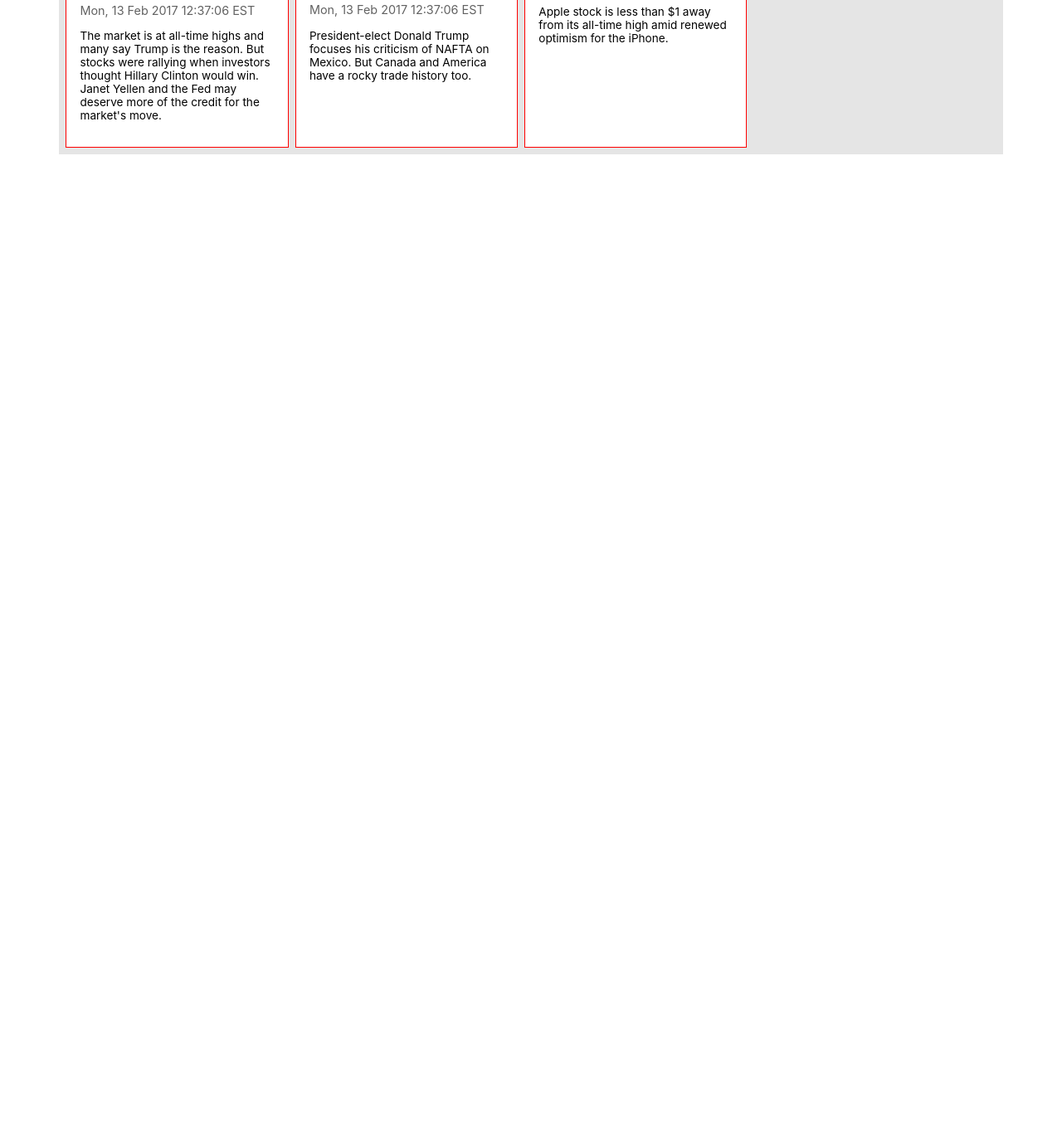
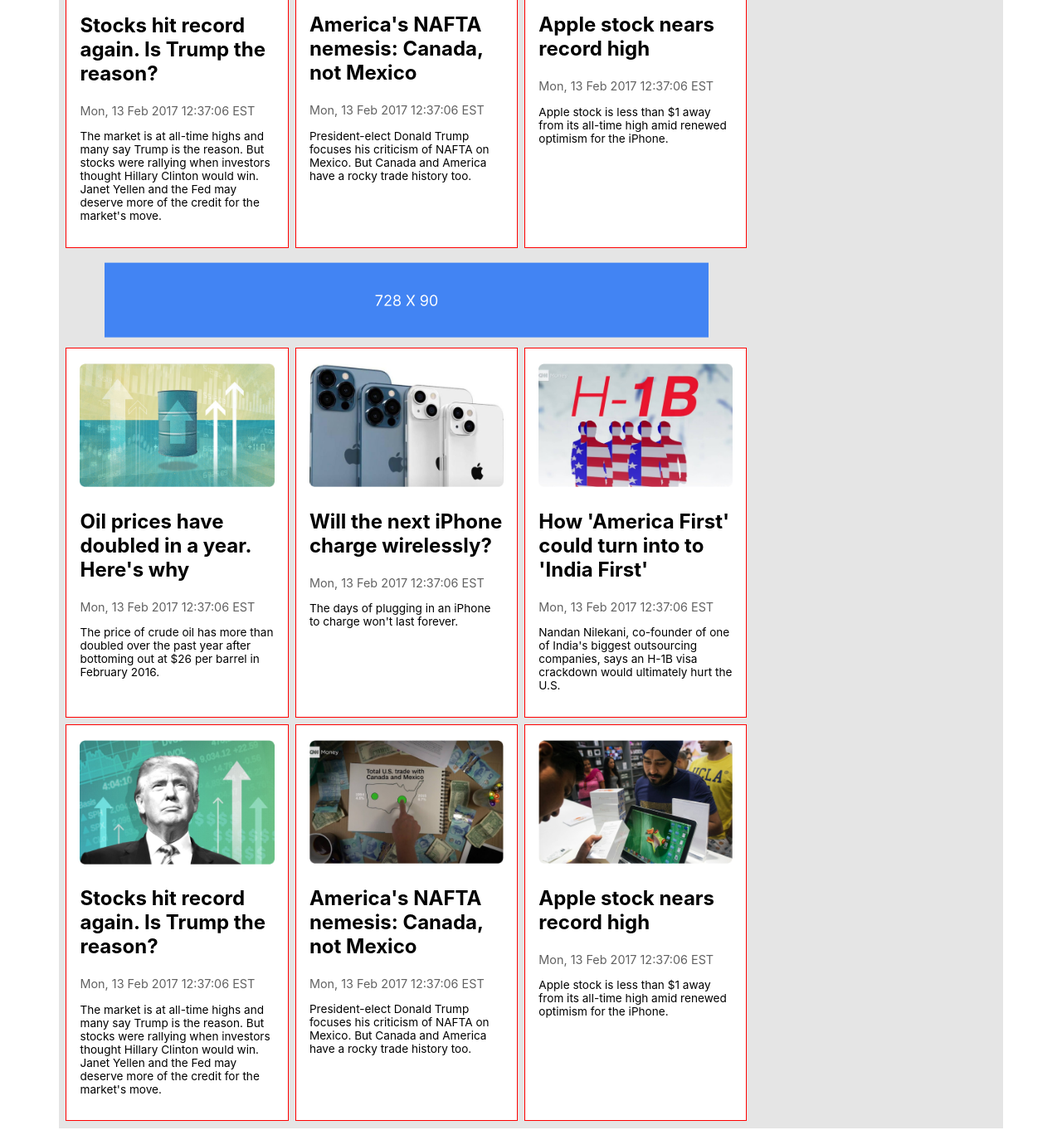
Before and after one commit to jerrydelivo/News-Portal, a plain HTML site: page ArticleList.html in a window 1280 px wide. Shown: the part 753-2121 px from the top of the page at 83% size. Before the commit the page ends 947 px from the top, so only its background shows below. Drawn offline with Linux system fonts and the light colour scheme.

Commit message:
Finished ArticleList page

```diff
--- a/ArticleList.css
+++ b/ArticleList.css
@@ -10,9 +10,18 @@
   background-color: #e5e5e5;
 }
 
+.main-left {
+  text-align: center;
+}
+
+.main-left img {
+  margin: 1% 0;
+}
+
 .flex3 {
   display: flex;
   margin-right: 1%;
+  text-align: start;
 }
 
 .flexItem {
--- a/ArticleList.html
+++ b/ArticleList.html
@@ -1,86 +1,200 @@
 <!DOCTYPE html>
 <html lang="en">
-
   <head>
-    <meta charset="UTF-8">
-    <meta http-equiv="X-UA-Compatible" content="IE=edge">
-    <meta name="viewport" content="width=device-width, initial-scale=1.0">
+    <meta charset="UTF-8" />
+    <meta http-equiv="X-UA-Compatible" content="IE=edge" />
+    <meta name="viewport" content="width=device-width, initial-scale=1.0" />
     <title>Article list</title>
-    <link rel="stylesheet" href="ArticleList.css">
+    <link rel="stylesheet" href="ArticleList.css" />
   </head>
 
   <body>
     <main>
       <section class="main-left">
+        <article>
+          <img src="images/article-list/728x90.png" alt="ad1" />
+        </article>
         <div class="flex3">
           <div class="flexItem">
             <h3>ECONOMY</h3>
-                    <img src="/images/article-list/container.png" alt="container">
+            <img src="/images/article-list/container.png" alt="container" />
             <h2>Oil prices have doubled in a year. Here's why</h2>
-                    <time datetime="2017-2-13T12:37:06.000">Mon, 13 Feb 2017 12:37:06 EST</time>
-                    <p>The price of crude oil has more than doubled over the past year after bottoming out at $26 per
-                        barrel
-                        in
-                        February 2016.</p>
+            <time datetime="2017-2-13T12:37:06.000"
+              >Mon, 13 Feb 2017 12:37:06 EST</time
+            >
+            <p>
+              The price of crude oil has more than doubled over the past year
+              after bottoming out at $26 per barrel in February 2016.
+            </p>
           </div>
 
           <div class="flexItem">
             <h3>ECONOMY</h3>
-                    <img src="/images/article-list/iphones.png" alt="iphones">
+            <img src="/images/article-list/iphones.png" alt="iphones" />
             <h2>Will the next iPhone charge wirelessly?</h2>
-                    <time datetime="2017-2-13T12:37:06.000">Mon, 13 Feb 2017 12:37:06 EST</time>
-                    <p>The days of plugging in an iPhone to charge won't last forever.</p>
+            <time datetime="2017-2-13T12:37:06.000"
+              >Mon, 13 Feb 2017 12:37:06 EST</time
+            >
+            <p>
+              The days of plugging in an iPhone to charge won't last forever.
+            </p>
           </div>
 
           <div class="flexItem">
             <h3>ECONOMY</h3>
-                    <img src="/images/article-list/h-1b.png" alt="h-1b">
+            <img src="/images/article-list/h-1b.png" alt="h-1b" />
             <h2>How 'America First' could turn into to 'India First'</h2>
-                    <time datetime="2017-2-13T12:37:06.000">Mon, 13 Feb 2017 12:37:06 EST</time>
-                    <p>Nandan Nilekani, co-founder of one of India's biggest outsourcing companies, says an H-1B visa
-                        crackdown would
-                        ultimately hurt the U.S.</p>
+            <time datetime="2017-2-13T12:37:06.000"
+              >Mon, 13 Feb 2017 12:37:06 EST</time
+            >
+            <p>
+              Nandan Nilekani, co-founder of one of India's biggest outsourcing
+              companies, says an H-1B visa crackdown would ultimately hurt the
+              U.S.
+            </p>
           </div>
         </div>
 
         <div class="flex3">
           <div class="flexItem">
             <h3>ECONOMY</h3>
-                    <img src="/images/article-list/trump.png" alt="trump">
+            <img src="/images/article-list/trump.png" alt="trump" />
             <h2>Stocks hit record again. Is Trump the reason?</h2>
-                    <time datetime="2017-2-13T12:37:06.000">Mon, 13 Feb 2017 12:37:06 EST</time>
-                    <p>The market is at all-time highs and many say Trump is the reason. But stocks were rallying when
-                        investors thought
-                        Hillary Clinton would win. Janet Yellen and the Fed may deserve more of the credit for the
-                        market's
-                        move.</p>
+            <time datetime="2017-2-13T12:37:06.000"
+              >Mon, 13 Feb 2017 12:37:06 EST</time
+            >
+            <p>
+              The market is at all-time highs and many say Trump is the reason.
+              But stocks were rallying when investors thought Hillary Clinton
+              would win. Janet Yellen and the Fed may deserve more of the credit
+              for the market's move.
+            </p>
           </div>
 
           <div class="flexItem">
             <h3>ECONOMY</h3>
-                    <img src="/images/article-list/usa.png" alt="usa">
+            <img src="/images/article-list/usa.png" alt="usa" />
             <h2>America's NAFTA nemesis: Canada, not Mexico</h2>
-                    <time datetime="2017-2-13T12:37:06.000">Mon, 13 Feb 2017 12:37:06 EST</time>
-                    <p>President-elect Donald Trump focuses his criticism of NAFTA on Mexico. But Canada and America
-                        have a
-                        rocky trade history
-                        too.</p>
+            <time datetime="2017-2-13T12:37:06.000"
+              >Mon, 13 Feb 2017 12:37:06 EST</time
+            >
+            <p>
+              President-elect Donald Trump focuses his criticism of NAFTA on
+              Mexico. But Canada and America have a rocky trade history too.
+            </p>
           </div>
 
           <div class="flexItem">
             <h3>ECONOMY</h3>
-                    <img src="/images/article-list/india.png" alt="india">
+            <img src="/images/article-list/india.png" alt="india" />
             <h2>Apple stock nears record high</h2>
-                    <time datetime="2017-2-13T12:37:06.000">Mon, 13 Feb 2017 12:37:06 EST</time>
-                    <p>Apple stock is less than $1 away from its all-time high amid renewed optimism for the iPhone.</p>
+            <time datetime="2017-2-13T12:37:06.000"
+              >Mon, 13 Feb 2017 12:37:06 EST</time
+            >
+            <p>
+              Apple stock is less than $1 away from its all-time high amid
+              renewed optimism for the iPhone.
+            </p>
+          </div>
+        </div>
+
+        <article>
+          <img src="images/article-list/728x90.png" alt="ad1" />
+        </article>
+
+        <div class="flex3">
+          <div class="flexItem">
+            <h3>ECONOMY</h3>
+            <img src="/images/article-list/container.png" alt="container" />
+            <h2>Oil prices have doubled in a year. Here's why</h2>
+            <time datetime="2017-2-13T12:37:06.000"
+              >Mon, 13 Feb 2017 12:37:06 EST</time
+            >
+            <p>
+              The price of crude oil has more than doubled over the past year
+              after bottoming out at $26 per barrel in February 2016.
+            </p>
+          </div>
+
+          <div class="flexItem">
+            <h3>ECONOMY</h3>
+            <img src="/images/article-list/iphones.png" alt="iphones" />
+            <h2>Will the next iPhone charge wirelessly?</h2>
+            <time datetime="2017-2-13T12:37:06.000"
+              >Mon, 13 Feb 2017 12:37:06 EST</time
+            >
+            <p>
+              The days of plugging in an iPhone to charge won't last forever.
+            </p>
+          </div>
+
+          <div class="flexItem">
+            <h3>ECONOMY</h3>
+            <img src="/images/article-list/h-1b.png" alt="h-1b" />
+            <h2>How 'America First' could turn into to 'India First'</h2>
+            <time datetime="2017-2-13T12:37:06.000"
+              >Mon, 13 Feb 2017 12:37:06 EST</time
+            >
+            <p>
+              Nandan Nilekani, co-founder of one of India's biggest outsourcing
+              companies, says an H-1B visa crackdown would ultimately hurt the
+              U.S.
+            </p>
+          </div>
+        </div>
+
+        <div class="flex3">
+          <div class="flexItem">
+            <h3>ECONOMY</h3>
+            <img src="/images/article-list/trump.png" alt="trump" />
+            <h2>Stocks hit record again. Is Trump the reason?</h2>
+            <time datetime="2017-2-13T12:37:06.000"
+              >Mon, 13 Feb 2017 12:37:06 EST</time
+            >
+            <p>
+              The market is at all-time highs and many say Trump is the reason.
+              But stocks were rallying when investors thought Hillary Clinton
+              would win. Janet Yellen and the Fed may deserve more of the credit
+              for the market's move.
+            </p>
+          </div>
+
+          <div class="flexItem">
+            <h3>ECONOMY</h3>
+            <img src="/images/article-list/usa.png" alt="usa" />
+            <h2>America's NAFTA nemesis: Canada, not Mexico</h2>
+            <time datetime="2017-2-13T12:37:06.000"
+              >Mon, 13 Feb 2017 12:37:06 EST</time
+            >
+            <p>
+              President-elect Donald Trump focuses his criticism of NAFTA on
+              Mexico. But Canada and America have a rocky trade history too.
+            </p>
+          </div>
+
+          <div class="flexItem">
+            <h3>ECONOMY</h3>
+            <img src="/images/article-list/india.png" alt="india" />
+            <h2>Apple stock nears record high</h2>
+            <time datetime="2017-2-13T12:37:06.000"
+              >Mon, 13 Feb 2017 12:37:06 EST</time
+            >
+            <p>
+              Apple stock is less than $1 away from its all-time high amid
+              renewed optimism for the iPhone.
+            </p>
           </div>
         </div>
       </section>
 
       <section class="ad-right">
-            <img src="images/article-detail/300x600.png" alt="ad1" width="300px" tion>
+        <img
+          src="images/article-detail/300x600.png"
+          alt="ad1"
+          width="300px"
+          tion
+        />
       </section>
     </main>
   </body>
-
 </html>
```
Lines whose indentation alone changed are shown as unchanged.
